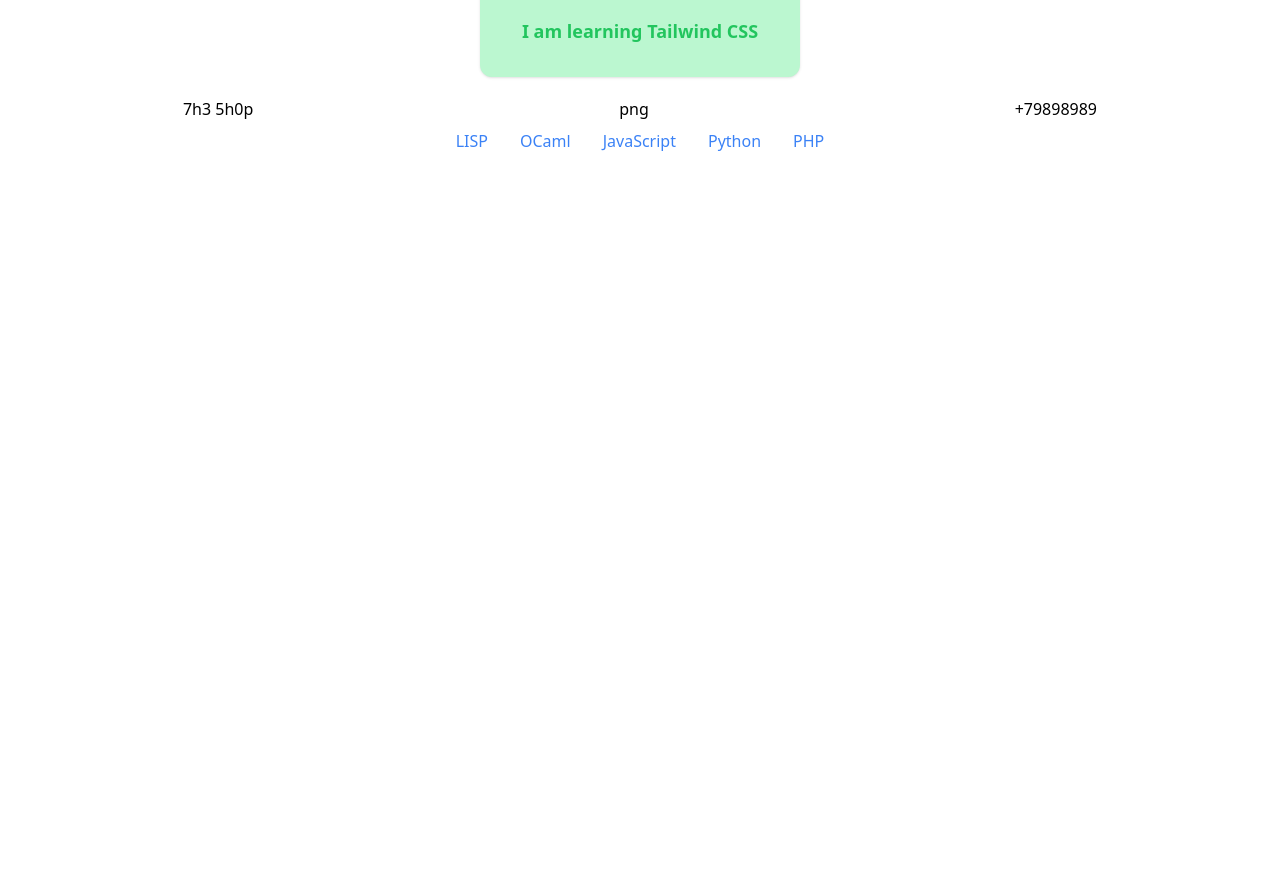
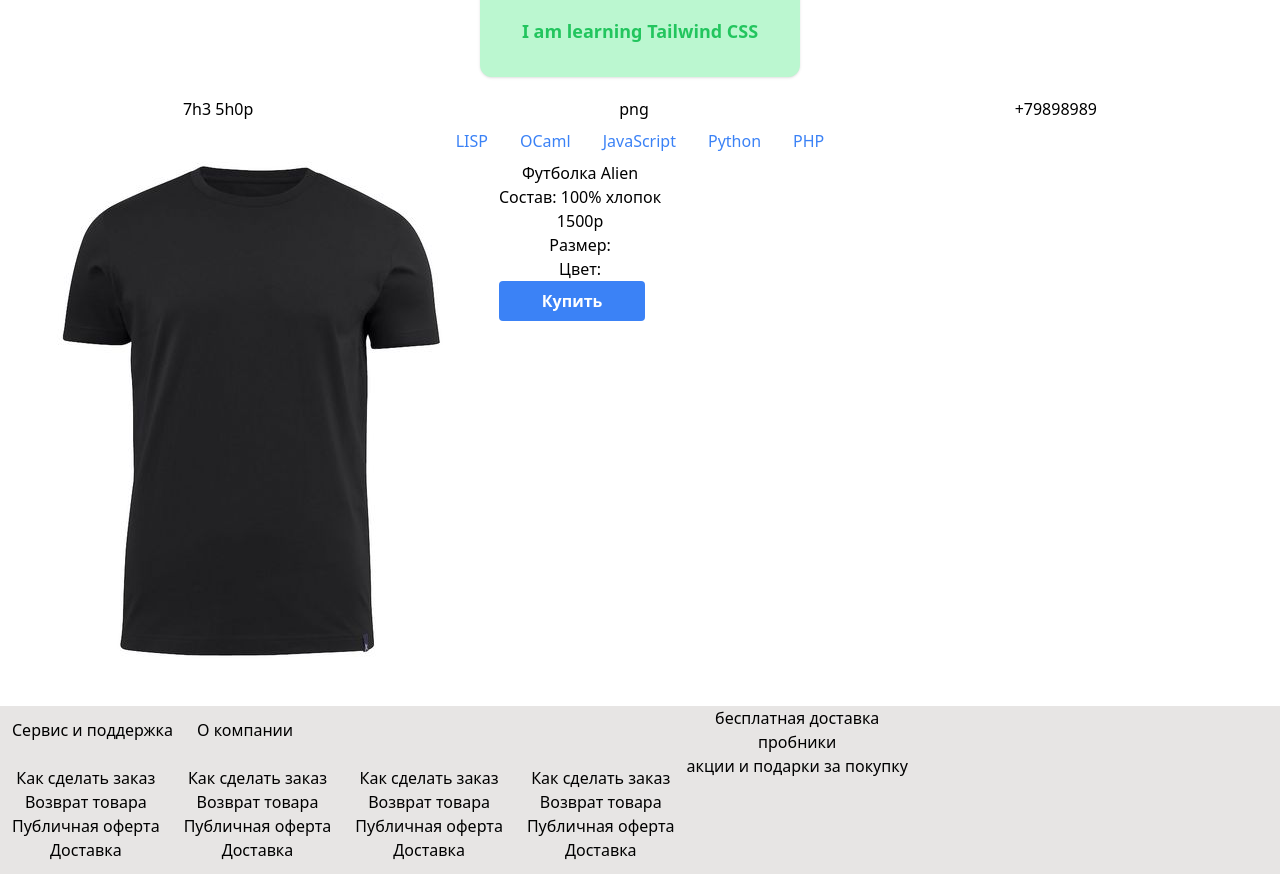
Before and after one commit to TumenSan/ts-learning1, a React (Create React App) app: page /firstlesson in a window 1280 px wide. Shown: the part 202-1076 px from the top of the page. Before the commit the page ends 800 px from the top, so only its background shows below. Built offline with nearby package versions, Linux system fonts and the light colour scheme.

Commit message:
update first lesson

```diff
--- a/src/components/Pages/FirstLesson/FirstLesson.tsx
+++ b/src/components/Pages/FirstLesson/FirstLesson.tsx
@@ -1,5 +1,6 @@
 import React, { useState } from "react";
 import { Link } from "react-router-dom";
+import shirt from "../../../pictures/shirt.jpg"
 
 const FirstLesson: React.FC = () => {
   const [activeLink, setActiveLink] = useState<string>("");
@@ -15,7 +16,8 @@ const FirstLesson: React.FC = () => {
         <>png</>
         <p>+79898989</p>
       </header>
-      <div className="inline-flex">
+      <div className="flex flex-col">
+        <div className="flex flex-row justify-center">
           <Link
             to={"/firstlesson/LISP"}
             onClick={() => handleLinkClick("/LISP")}
@@ -77,6 +79,68 @@ const FirstLesson: React.FC = () => {
             PHP
           </Link>
         </div>
+        <div className="flex flex-row">
+          <img src={shirt} alt="Shirt" />
+          <div className="flex flex-col">
+            <h2>Футболка Alien</h2>
+            <p>Состав: 100% хлопок</p>
+            <h1>1500р</h1>
+            <p>Размер:</p>
+            <div>
+
+            </div>
+            Цвет:
+            <div>
+
+            </div>
+            <button
+            className="bg-blue-500 hover:bg-blue-700 text-white font-bold py-2 px-4 rounded mr-4"
+            type="button"
+            >
+            Купить
+            </button>
+          </div>
+        </div>
+      </div>
+      <div className="bg-stone-200 mt-[45px] flex flex-row">
+        <div className="flex flex-col">
+          <div className="flex flex-row">
+            <h3 className="m-3">Сервис и поддержка</h3>
+            <h3 className="m-3">О компании</h3>
+          </div>
+          <div className="flex flex-row">
+            <div className="flex flex-col m-3">
+              <p>Как сделать заказ</p>
+              <p>Возврат товара</p>
+              <p>Публичная оферта</p>
+              <p>Доставка</p>
+            </div>
+            <div className="flex flex-col m-3">
+              <p>Как сделать заказ</p>
+              <p>Возврат товара</p>
+              <p>Публичная оферта</p>
+              <p>Доставка</p>
+            </div>
+            <div className="flex flex-col m-3">
+              <p>Как сделать заказ</p>
+              <p>Возврат товара</p>
+              <p>Публичная оферта</p>
+              <p>Доставка</p>
+            </div>
+            <div className="flex flex-col m-3">
+              <p>Как сделать заказ</p>
+              <p>Возврат товара</p>
+              <p>Публичная оферта</p>
+              <p>Доставка</p>
+            </div>
+          </div>
+        </div>
+        <div className="flex flex-col items-center">
+          <p>бесплатная доставка</p>
+          <p>пробники</p>
+          <p>акции и подарки за покупку</p>
+        </div>
+      </div>
     </>
   );
 };
```
Also changed, not shown: src/pictures/shirt.jpg (added). Lines whose indentation alone changed are shown as unchanged.
